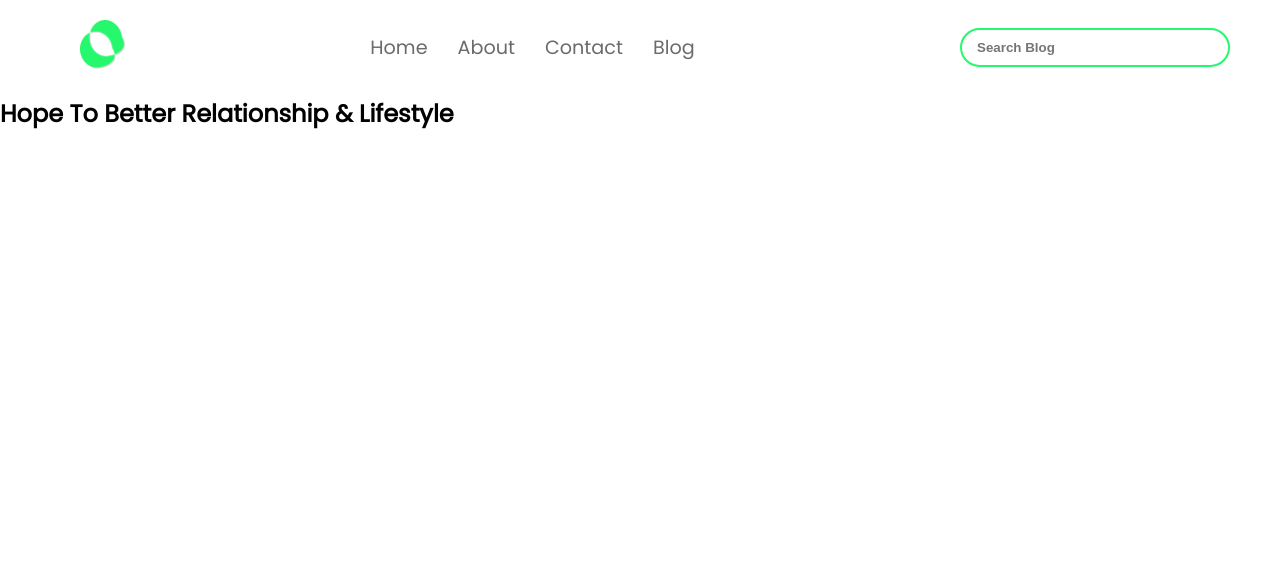
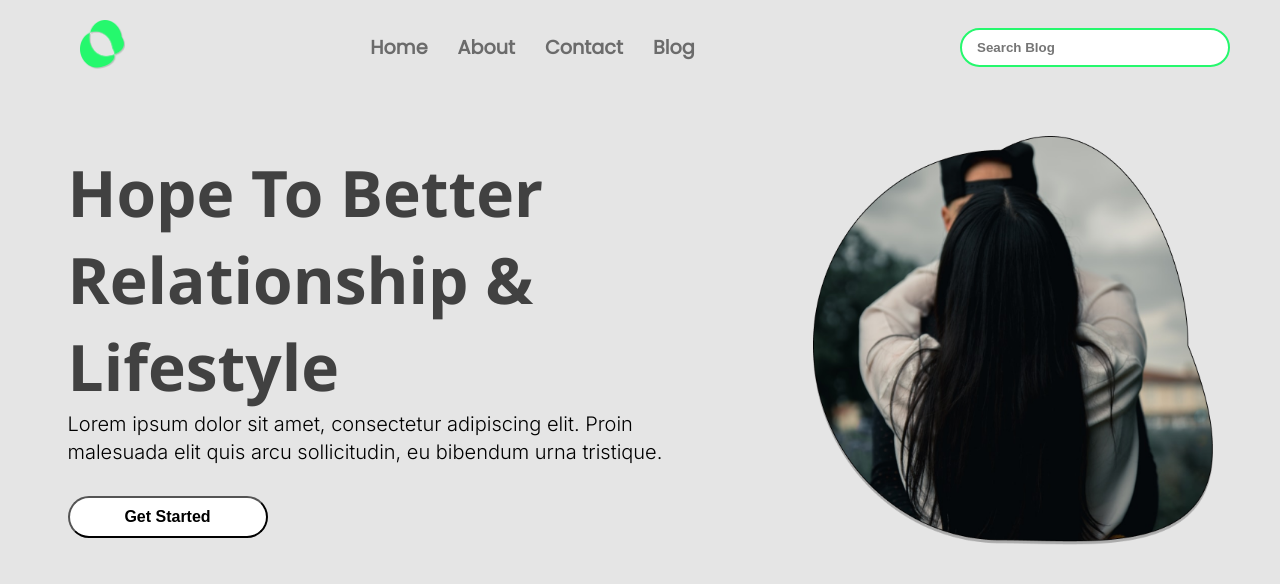
Before and after one commit to Bola-coder/Relationshipers, a React (Create React App) app: page / in a window 1280 px wide. Shown: the top 584 px of the page. Built offline with nearby package versions, Linux system fonts and the light colour scheme.

Commit message:
Added banner section

```diff
--- a/src/components/Banner.jsx
+++ b/src/components/Banner.jsx
@@ -1,12 +1,22 @@
 import React from "react";
+import Image from "../utils/Images";
 import style from "./../css/banner.module.css";
 const Banner = () => {
   return (
-    <section>
-      <div className={style.text}>
-        <h1>Hope To Better Relationship & Lifestyle</h1>
+    <section className={style.banner}>
+      <div className={style.banner__content}>
+        <div className={style.text}>
+          <h1>Hope To Better Relationship & Lifestyle</h1>
+          <p>
+            Lorem ipsum dolor sit amet, consectetur adipiscing elit. Proin
+            malesuada elit quis arcu sollicitudin, eu bibendum urna tristique.{" "}
+          </p>
+          <button>Get Started</button>
+        </div>
+        <div className={style.image}>
+          <img src={Image.bannerImage} alt="" />
+        </div>
       </div>
-      <div className={style.image}></div>
     </section>
   );
 };
--- a/src/css/banner.module.css
+++ b/src/css/banner.module.css
@@ -0,0 +1,57 @@
+@import url("https://fonts.googleapis.com/css2?family=Inter:wght@300&family=Poppins:ital@0;1&display=swap");
+.banner {
+  padding: 10px;
+  background-color: #e5e5e5;
+}
+
+.banner__content {
+  margin-top: 30px;
+  display: flex;
+  justify-content: space-around;
+  align-items: center;
+}
+
+.text {
+  flex-basis: 50%;
+}
+
+.text h1 {
+  color: #414141;
+  font-family: "Segoe UI";
+  font-style: normal;
+  font-weight: 700;
+  font-size: 4rem;
+}
+
+.text p {
+  font-family: "Inter";
+  font-style: normal;
+  font-weight: 200;
+  font-size: 1.25rem;
+  line-height: 28px;
+}
+
+.text button {
+  padding: 10px 20px;
+  font-size: 1rem;
+  width: 200px;
+  margin-top: 30px;
+  font-weight: 700;
+  background-color: #fff;
+  /* border: 1px soild rgb(101, 101, 101); */
+  border-radius: 33px;
+  cursor: pointer;
+}
+
+.text button:hover {
+  background-color: #25f86d;
+  color: #fff;
+}
+
+.image {
+  flex-basis: 30%;
+}
+
+.image img {
+  width: 400px;
+}
--- a/src/css/nav.module.css
+++ b/src/css/nav.module.css
@@ -7,6 +7,7 @@
 
 .logo {
   margin-left: 70px;
+  cursor: pointer;
 }
 
 .logo img {
@@ -22,6 +23,7 @@
   margin-right: 20px;
   text-decoration: none;
   font-size: 1.2rem;
+  font-weight: bold;
   color: #6b6b6b;
 }
 
--- a/src/index.css
+++ b/src/index.css
@@ -9,4 +9,5 @@
 body {
   font-family: "Poppins", sans-serif;
   font-size: 16px;
+  background-color: #e5e5e5;
 }
--- a/src/utils/Images.js
+++ b/src/utils/Images.js
@@ -1,7 +1,9 @@
 import logo from "./../images/logo.png";
+import bannerImage from "./../images/bannerImage.png";
 
 const Image = {
   logo,
+  bannerImage,
 };
 
 export default Image;
```
Also changed, not shown: src/images/bannerImage.png (added).
